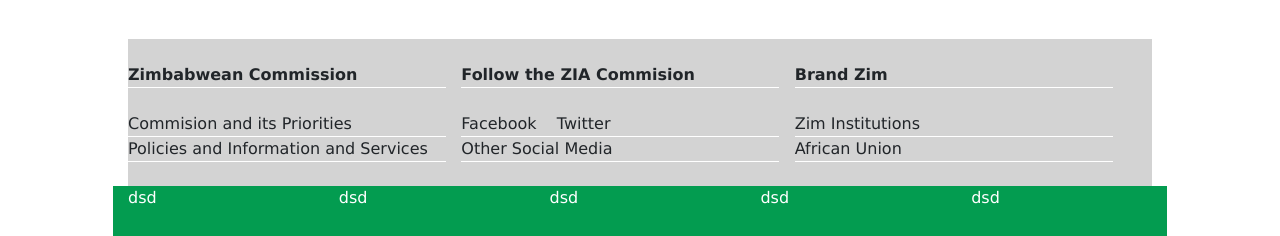
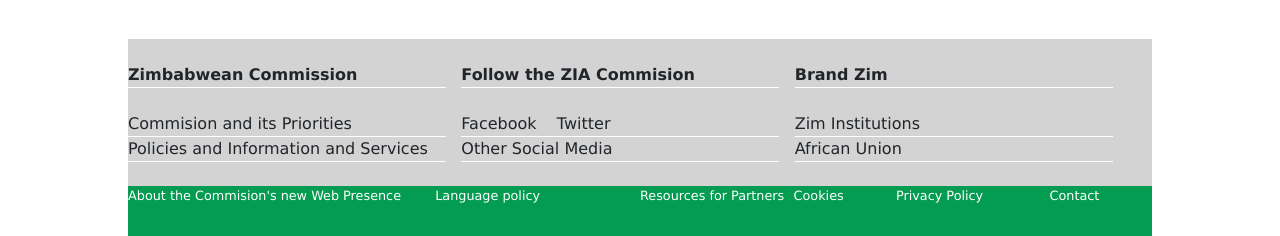
Before and after one commit to visitzimbabwe/visitzimbabwe.github.io, a Flask app: page /brand in a window 1280 px wide; the page is wider, and only the part inside the window is pictured. Shown: the part 2488-2724 px from the top of that part. Run offline with Flask 2, Linux system fonts and the light colour scheme; some libraries are stand-ins or nearby versions.

Commit message:
Tims Changes

```diff
--- a/visitzimbabwe/templates/brand.html
+++ b/visitzimbabwe/templates/brand.html
@@ -405,12 +405,13 @@
           <div  style="border-bottom:white 1px solid; width: 32%">Other Social Media</div>&nbsp;&nbsp;&nbsp;
           <div  style="border-bottom:white 1px solid; width: 32%">African Union</div>
         </div><br/>
-        <div style="height:50px; background-color:rgb(3, 156, 80); color: white" class="row">
-        <div class="col">dsd</div>
-        <div class="col">dsd</div>
-        <div class="col">dsd</div>
-        <div class="col">dsd</div>
-        <div class="col">dsd</div>
+        <div style="height:50px; margin-left:0px;padding: 0; width:100%; background-color:rgb(3, 156, 80);  color: white" class="col-sm-12 row">
+          <div  style="width:30%">  <small> About the Commision's new Web Presence</small></div>
+          <div style="width:20%">  <small> Language policy</small></div>
+          <div  style="width:15%">  <small> Resources for Partners</small></div>
+          <div  style="width:10%">  <small> Cookies</small></div>
+          <div  style="width:15%">  <small> Privacy Policy</small></div>
+          <div  style="width:10%">  <small> Contact</small></div>
 
         </div>
       </div>
```
